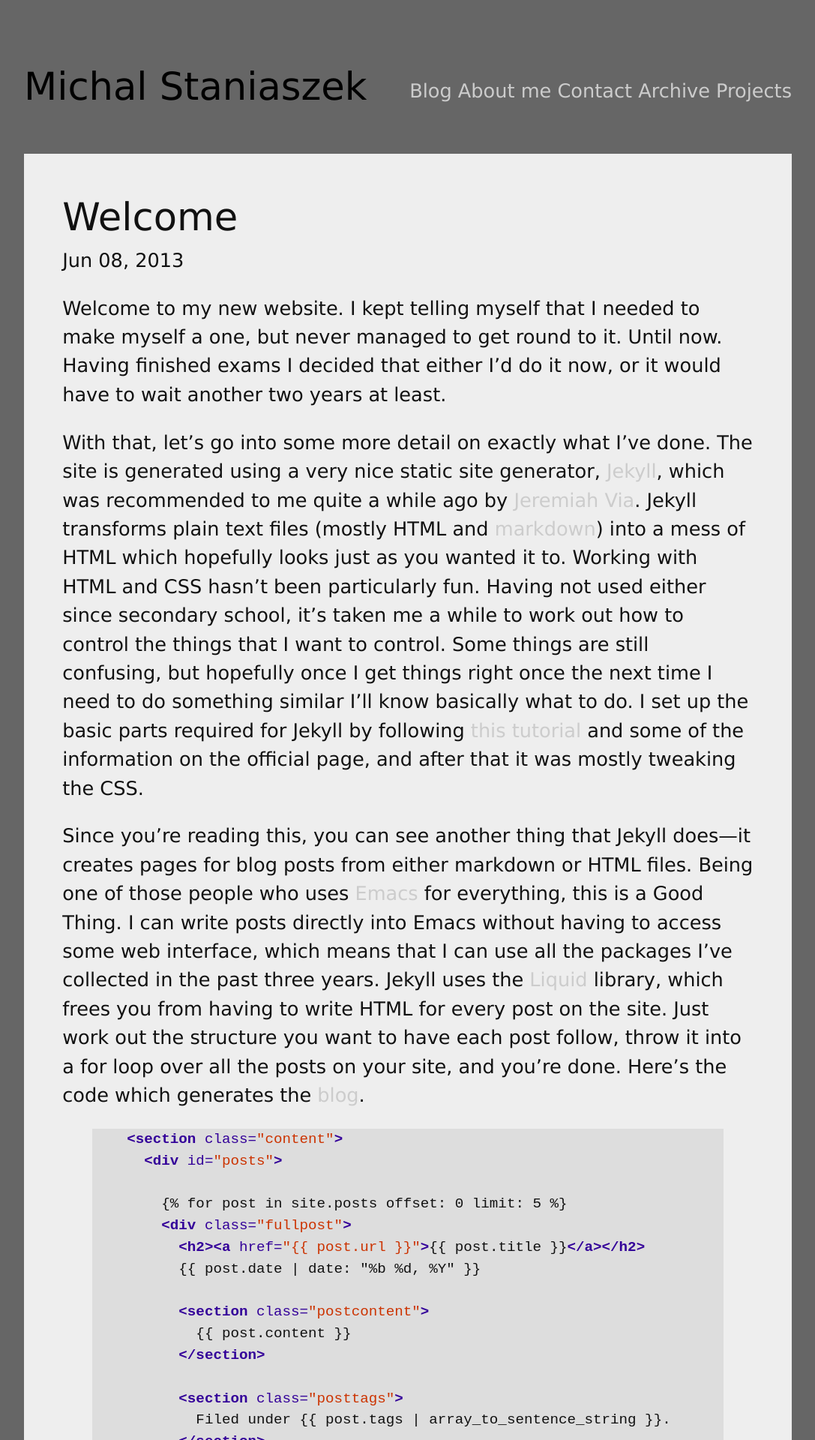
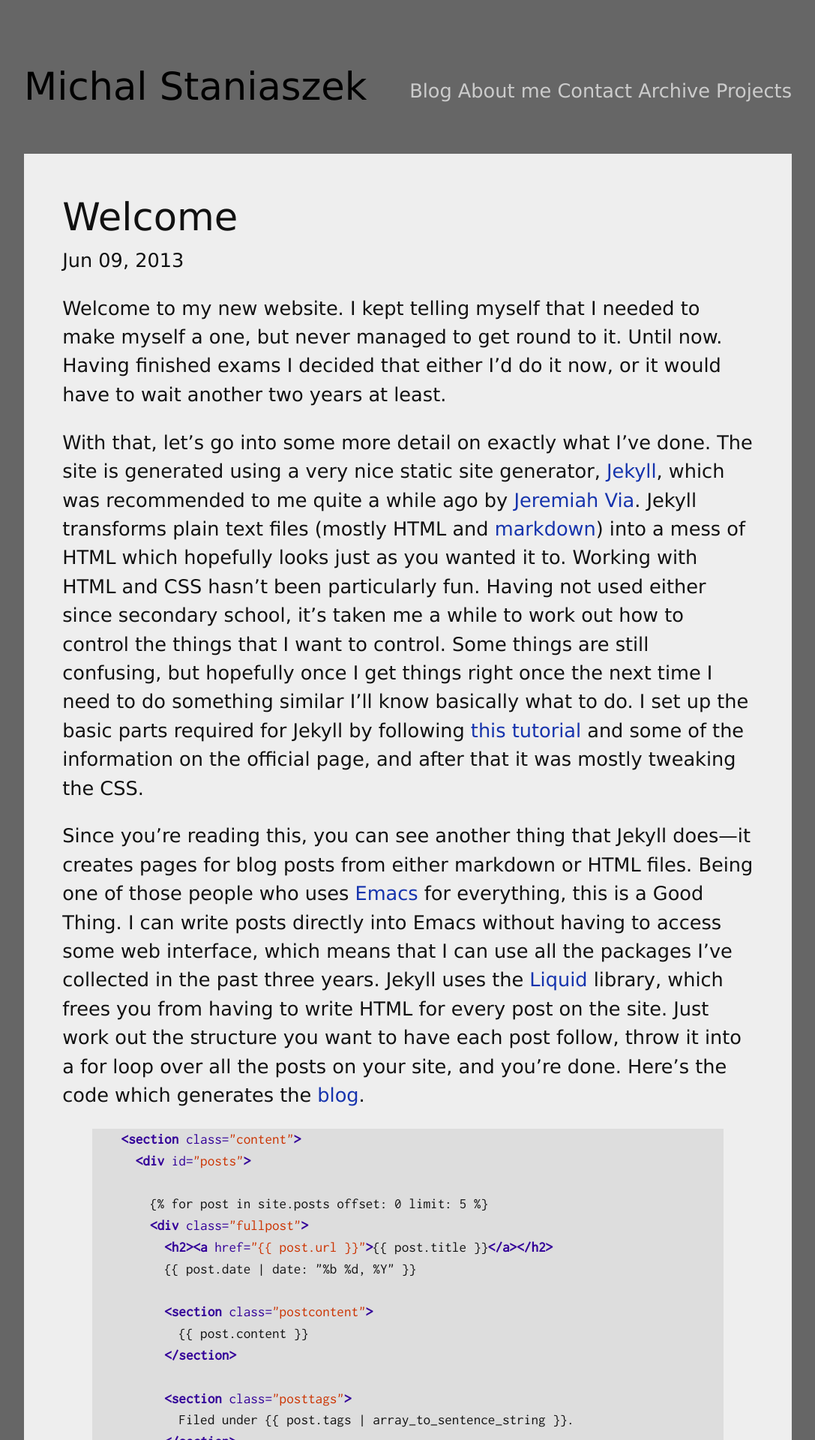
Before and after one commit to heuristicus/heuristicus.github.io, a Jekyll site: the page built from _posts/2013-06-09-welcome.md, in a window 1280 px wide. Shown: the top 1920 px of the page at 75% size, without its empty margins (96-1183 px from the left). Built offline with Jekyll 4.4.1, drawn with Linux system fonts in a browser that asks for light colours; some web fonts are replaced; Markdown is read by kramdown in place of the engine named in the settings; some of the changed text lies outside the part shown.

Commit message:
MathJax firefox size issues fixed, hyperlink colouring

```diff
--- a/res/styles.css
+++ b/res/styles.css
@@ -1,17 +1,43 @@
 @font-face {
     font-family: "LinuxLibertine";
     src: url("/res/font/LinLibertine_DRah.ttf") format("truetype");
+    font-style: normal;
+    font-weight: normal;
+}
+
+/*
+@font-face {
+    font-family: "LinuxLibertine";
+    src: url("/res/font/LinLibertine_Rah.ttf") format("truetype");
+    font-style: normal;
+    font-weight: normal;
 }
 
 @font-face {
+    font-family: "LinuxLibertine";
+    src: url("/res/font/LinLibertine_RIah.ttf") format("truetype");
+    font-style: italic:
+    font-weight: normal;
+}
+
+@font-face {
+    font-family: "LinuxLibertine";
+    src: url("/res/font/LinLibertine_RBah.ttf") format("truetype");
+    font-style: normal;
+    font-weight: bold;
+}
+*/
+@font-face {
     font-family: "Inconsolata";
     src: url("/res/font/Inconsolata.ttf") format("truetype");
+    src: url("/res/font/Inconsolata.otf") format("opentype");
 }
 
 body {
     font-size: 20px; /* fallback in case viewport resizing is not supported */
     font: 2vw/1.5 LinuxLibertine, verdana, helvetica-neue, helvetica, arial, sans-serif;
     font-weight: normal;
+    font-style: normal;
     background: #666666;
     color: #111111;
     margin: 0;
@@ -24,19 +50,39 @@ ul {
     padding: 0;
 }
 
+
 a {
-    color: #ccc;
     text-decoration: none;
-}
-
-a:hover {
-    color: #ececec;
 }
 
 #main {
     width: 80%;
     margin: 0 auto;
     background: #eeeeee;
+}
+
+#main h2 a {
+    color: #000000;
+}
+
+#main h2 a:visited {
+    color: #000000;
+}
+
+#main h2 a:hover {
+    color: #000000;
+}
+
+#main a {
+    color: #1533ad;
+}
+
+#main a:visited {
+    color: #6f83d6;
+}
+
+#main a:hover {
+    color: #4965d6;
 }
 
 h1,h2,h3,h4,h5,h6 {
@@ -51,6 +97,11 @@ code.has-jax {font: inherit; font-size: 100%; background: inherit; border: inher
 
 .MathJax {
     color: #000000 !important;
+    font-size: 100%;
+}
+
+.MathJax span {
+    font-size: 100%;
 }
 
 h1, h2 { font-size: 200%; }
@@ -58,14 +109,6 @@ h3 { font-size: 160%; }
 h4 { font-size: 140%; }
 h5 { font-size: 120%; }
 h6 { font-size: 110%; }
-
-.fullpost h1 a {
-    color: #000000;
-}
-
-.fullpost h1 a:hover {
-    color: #cccccc;
-}
 
 header {
     width: 80%;
@@ -78,6 +121,14 @@ header h1 {
     float: left;
     margin: 1.5em 0 0 0;
     display: inline;
+}
+
+header a {
+    color: #ccc;
+}
+
+header a:hover {
+    color: #ececec;
 }
 
 header h1 a {
@@ -161,23 +212,17 @@ p img {
     vertical-align: middle;
 }
 
-ul.entries li {
-    position: relative;
-    list-style-type: none;
-    margin: 20px auto;
-    padding: 20px;
-    background: #ececec;
-    width: 600px;
-}
 
-ul.entries a {
-    color: #ececec;
-}
-ul.entries a:hover {
-    color: #fff;
-}
 
 footer {
     font-size: 0.65em;
     text-align: center;
 }
+
+footer a {
+    color: #ececec;
+}
+
+footer a:hover {
+    color: #ffffff;
+}
```
Also changed, not shown: _posts/2013-06-09-welcome.md (renamed from _posts/2013-06-08-welcome.md, +2 -1 lines), res/font/Inconsolata.otf (added), 6 other files.
